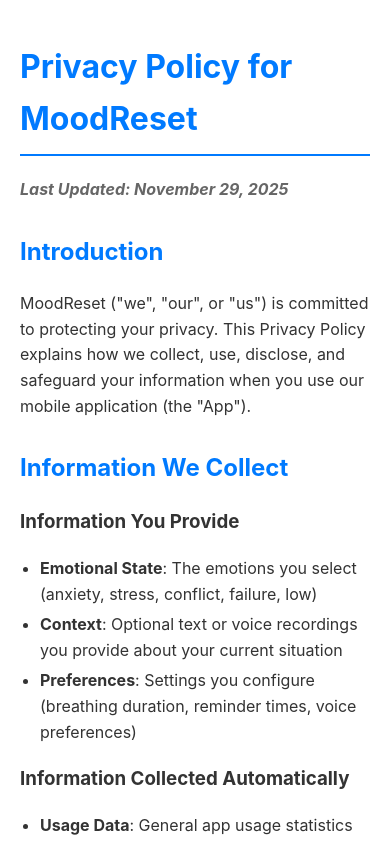
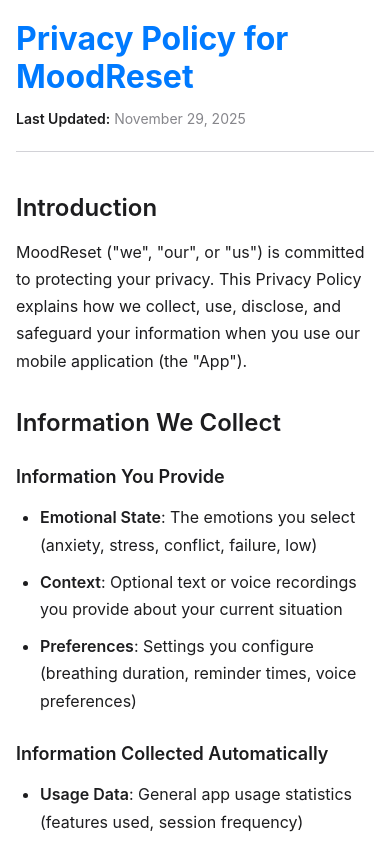
Before and after one commit to Aglowns/moodreset-privacy, a plain HTML site: page index.html in a window 390 px wide. Shown: the top 841 px of the page. Drawn offline with Linux system fonts and the light colour scheme.

Commit message:
Update privacy policy with improved styling and contact info

```diff
--- a/index.html
+++ b/index.html
@@ -5,40 +5,150 @@
     <meta name="viewport" content="width=device-width, initial-scale=1.0">
     <title>Privacy Policy - MoodReset</title>
     <style>
+        * {
+            margin: 0;
+            padding: 0;
+            box-sizing: border-box;
+        }
+
         body {
-            font-family: -apple-system, BlinkMacSystemFont, 'Segoe UI', Roboto, Oxygen, Ubuntu, Cantarell, sans-serif;
-            line-height: 1.6;
+            font-family: -apple-system, BlinkMacSystemFont, 'Segoe UI', Roboto, 'Helvetica Neue', Arial, sans-serif;
+            line-height: 1.7;
+            color: #1d1d1f;
+            background-color: #f5f5f7;
+            padding: 0;
+            margin: 0;
+        }
+
+        .container {
             max-width: 800px;
             margin: 0 auto;
+            padding: 40px 20px;
+            background-color: #ffffff;
+            min-height: 100vh;
+        }
+
+        @media (max-width: 768px) {
+            .container {
+                padding: 20px 16px;
+            }
+        }
+
+        h1 {
+            font-size: 42px;
+            font-weight: 700;
+            color: #007AFF;
+            margin-bottom: 10px;
+            line-height: 1.2;
+        }
+
+        @media (max-width: 768px) {
+            h1 {
+                font-size: 32px;
+            }
+        }
+
+        .last-updated {
+            color: #86868b;
+            font-size: 14px;
+            margin-bottom: 40px;
+            padding-bottom: 20px;
+            border-bottom: 1px solid #d2d2d7;
+        }
+
+        h2 {
+            font-size: 28px;
+            font-weight: 600;
+            color: #1d1d1f;
+            margin-top: 40px;
+            margin-bottom: 16px;
+            line-height: 1.3;
+        }
+
+        @media (max-width: 768px) {
+            h2 {
+                font-size: 24px;
+                margin-top: 32px;
+            }
+        }
+
+        h3 {
+            font-size: 20px;
+            font-weight: 600;
+            color: #1d1d1f;
+            margin-top: 28px;
+            margin-bottom: 12px;
+        }
+
+        @media (max-width: 768px) {
+            h3 {
+                font-size: 18px;
+                margin-top: 24px;
+            }
+        }
+
+        p {
+            margin-bottom: 16px;
+            font-size: 16px;
+            color: #1d1d1f;
+        }
+
+        ul, ol {
+            margin-bottom: 16px;
+            padding-left: 24px;
+        }
+
+        li {
+            margin-bottom: 10px;
+            font-size: 16px;
+            color: #1d1d1f;
+        }
+
+        strong {
+            font-weight: 600;
+            color: #1d1d1f;
+        }
+
+        a {
+            color: #007AFF;
+            text-decoration: none;
+            transition: opacity 0.2s;
+        }
+
+        a:hover {
+            opacity: 0.8;
+            text-decoration: underline;
+        }
+
+        .highlight-box {
+            background-color: #f5f5f7;
+            border-left: 4px solid #007AFF;
+            padding: 16px 20px;
+            margin: 20px 0;
+            border-radius: 4px;
+        }
+
+        .contact-info {
+            background-color: #f5f5f7;
             padding: 20px;
-            color: #333;
-            background-color: #fff;
+            border-radius: 8px;
+            margin-top: 20px;
         }
-        h1 {
-            color: #007AFF;
-            border-bottom: 2px solid #007AFF;
-            padding-bottom: 10px;
-        }
-        h2 {
-            color: #007AFF;
-            margin-top: 30px;
-        }
-        ul {
-            margin: 10px 0;
-            padding-left: 20px;
-        }
-        li {
-            margin: 5px 0;
-        }
-        .last-updated {
-            color: #666;
-            font-style: italic;
+
+        .footer {
+            margin-top: 60px;
+            padding-top: 40px;
+            border-top: 1px solid #d2d2d7;
+            text-align: center;
+            color: #86868b;
+            font-size: 14px;
         }
     </style>
 </head>
 <body>
-    <h1>Privacy Policy for MoodReset</h1>
-    <p class="last-updated"><strong>Last Updated: November 29, 2025</strong></p>
+    <div class="container">
+        <h1>Privacy Policy for MoodReset</h1>
+        <div class="last-updated"><strong>Last Updated:</strong> November 29, 2025</div>
 
     <h2>Introduction</h2>
     <p>MoodReset ("we", "our", or "us") is committed to protecting your privacy. This Privacy Policy explains how we collect, use, disclose, and safeguard your information when you use our mobile application (the "App").</p>
@@ -74,7 +184,9 @@
         <li>Save your sessions locally on your device for your reference</li>
         <li>Improve the App's functionality and user experience</li>
     </ul>
-    <p><strong>All data processing occurs locally on your device or through secure API calls to our backend service.</strong></p>
+    <div class="highlight-box">
+        <strong>All data processing occurs locally on your device or through secure API calls to our backend service.</strong>
+    </div>
 
     <h2>Data Storage and Security</h2>
 
@@ -100,8 +212,8 @@
 
     <h3>Third-Party Services</h3>
     <ul>
-        <li><strong>OpenAI</strong>: Used to generate personalized messages (your data is sent to OpenAI's API, subject to their privacy policy)</li>
-        <li><strong>ElevenLabs</strong>: Used for text-to-speech functionality (your messages are sent to ElevenLabs' API, subject to their privacy policy)</li>
+        <li><strong>OpenAI</strong>: Used to generate personalized messages (your data is sent to OpenAI's API, subject to their <a href="https://openai.com/policies/privacy-policy" target="_blank">privacy policy</a>)</li>
+        <li><strong>ElevenLabs</strong>: Used for text-to-speech functionality (your messages are sent to ElevenLabs' API, subject to their <a href="https://elevenlabs.io/privacy" target="_blank">privacy policy</a>)</li>
         <li><strong>Render</strong>: Our backend hosting service (processes requests but does not store your data)</li>
     </ul>
 
@@ -135,11 +247,10 @@
     </ul>
 
     <h2>Contact Us</h2>
-    <p>If you have questions about this Privacy Policy, please contact us at:</p>
-    <ul>
-        <li>Email: [Your Support Email]</li>
-        <li>Website: [Your Website URL]</li>
-    </ul>
+    <div class="contact-info">
+        <p>If you have questions about this Privacy Policy, please contact us at:</p>
+        <p>Email: <a href="mailto:support@moodreset.app">support@moodreset.app</a></p>
+    </div>
 
     <h2>Compliance</h2>
     <p>This Privacy Policy complies with:</p>
@@ -148,5 +259,10 @@
         <li>General Data Protection Regulation (GDPR) principles</li>
         <li>California Consumer Privacy Act (CCPA) principles</li>
     </ul>
+
+    <div class="footer">
+        <p>&copy; 2025 MoodReset. All rights reserved.</p>
+    </div>
+    </div>
 </body>
 </html>
```
